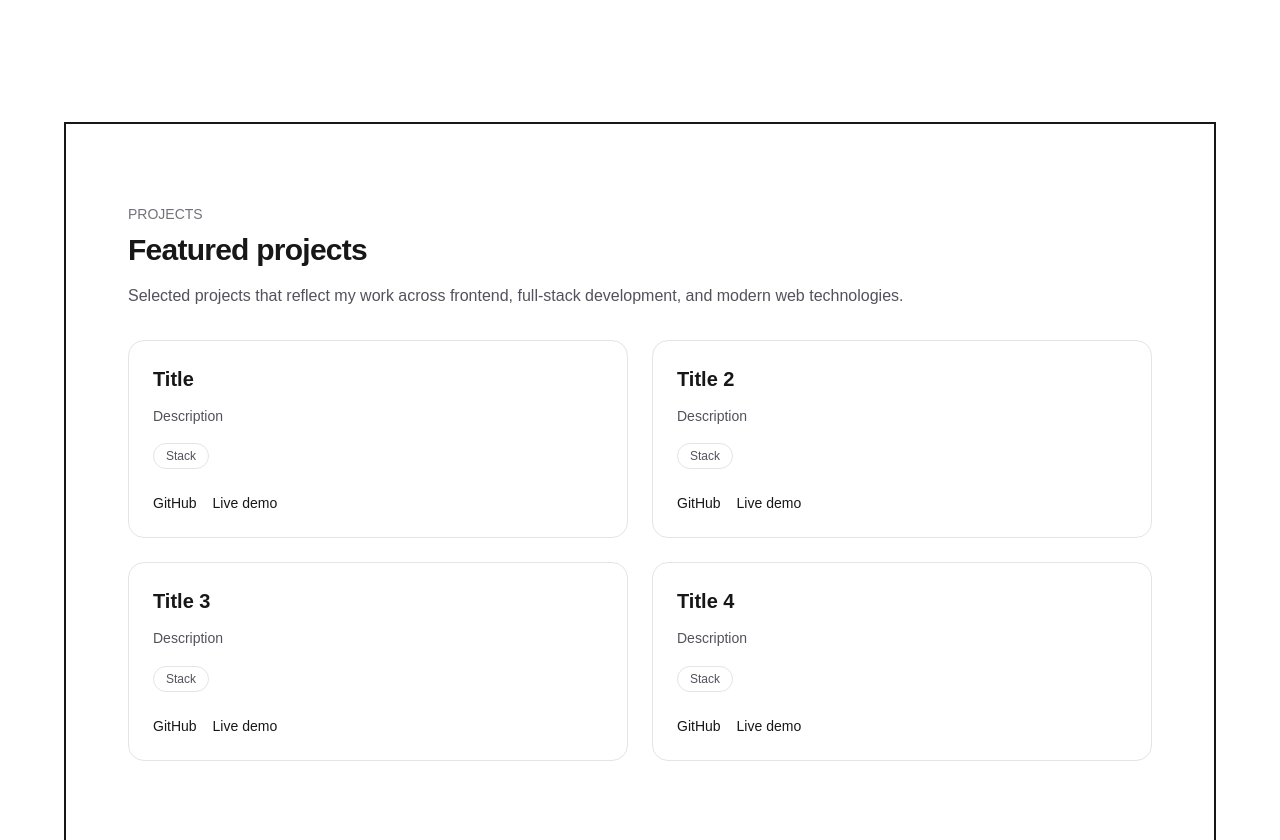
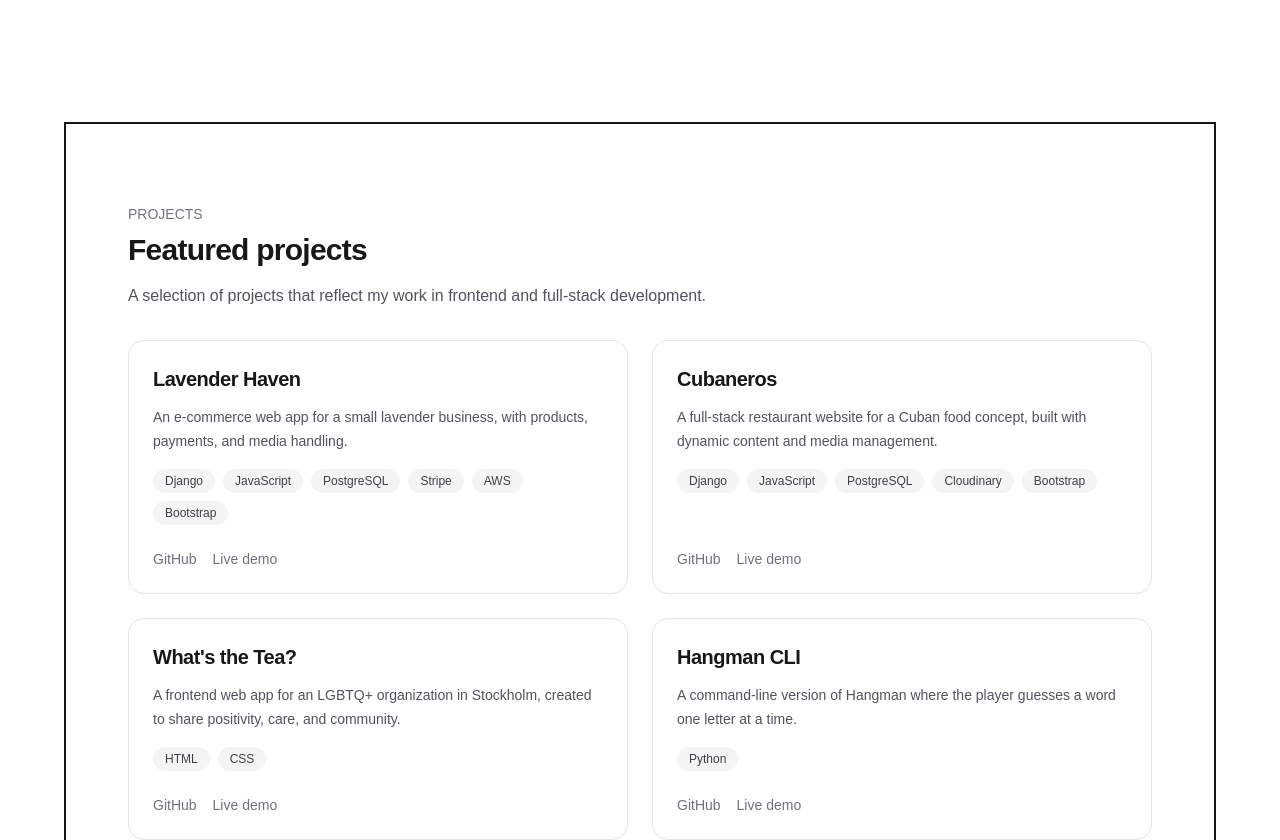
Before and after one commit to Balkaneros91/my-portfolio, a Next.js app: page / in a window 1280 px wide. Shown: the part 1960-2800 px from the top of the page. Built offline with nearby package versions, Linux system fonts and the light colour scheme.

Commit message:
Compose homepage from section components

```diff
--- a/app/page.tsx
+++ b/app/page.tsx
@@ -1,196 +1,21 @@
 import Header from "@/components/layout/Header";
-import Section from "@/components/layout/Section";
 
-const skillGroups = [
-  {
-    title: "Frontend",
-    items: [
-      "HTML",
-      "CSS",
-      "JavaScript",
-      "TypeScript",
-      "React",
-      "Next.js",
-      "Tailwind CSS",
-      "Bootstrap",
-    ],
-  },
-  {
-    title: "Backend",
-    items: ["Node.js", "Express", "REST APIs", "GraphQL"],
-  },
-  {
-    title: "Databases",
-    items: ["MongoDB", "PostgreSQL", "Supabase"],
-  },
-  {
-    title: "Tools",
-    items: ["Git", "GitHub", "VS Code", "Figma", "Azure DevOps"],
-  },
-];
-
-const featuredProjects = [
-  {
-    title: "Title",
-    description: "Description",
-    stack: ["Stack"],
-    github: "#",
-    demo: "#",
-  },
-  {
-    title: "Title 2",
-    description: "Description",
-    stack: ["Stack"],
-    github: "#",
-    demo: "#",
-  },
-  {
-    title: "Title 3",
-    description: "Description",
-    stack: ["Stack"],
-    github: "#",
-    demo: "#",
-  },
-  {
-    title: "Title 4",
-    description: "Description",
-    stack: ["Stack"],
-    github: "#",
-    demo: "#",
-  },
-];
+import HeroSection from "@/components/sections/HeroSection";
+import AboutSection from "@/components/sections/AboutSection";
+import SkillsSection from "@/components/sections/SkillsSection";
+import ProjectsSection from "@/components/sections/ProjectsSection";
+import ContactSection from "@/components/sections/ContactSection";
 
 export default function Home() {
   return (
     <>
       <Header />
       <main>
-        {/* Hero section */}
-        <Section>
-          <div className="mx-auto max-w-xl text-center py-24">
-            <p className="text-sm font-medium uppercase mb-3 text-zinc-500">
-              Hello, I&apos;m
-            </p>
-            <h1 className="text-5xl font-bold tracking-tight">
-              Antonio-Claudio Andelic
-            </h1>
-
-            <p className="mt-4 text-lg leading-relaxed text-zinc-600">
-              Junior Full-Stack Developer focused on JavaScript, React, and
-              modern web development.
-            </p>
-          </div>
-        </Section>
-
-        {/* About section */}
-        <Section>
-          <div className="mx-auto max-w-3xl py-20">
-            <p className="text-sm font-medium uppercase text-zinc-500">About</p>
-            <h2 className="mt-2 text-3xl font-semibold tracking-tight">
-              About me
-            </h2>
-
-            <div className="mt-6 space-y-4 text-base leading-relaxed text-zinc-600">
-              <p>
-                I&apos;m a newly graduated junior full-stack developer with a
-                background in modern web development and hands-on experience
-                from education and internship-based team environments.
-              </p>
-              <p>
-                My previous work experience in banking and hospitality has
-                strengthened my communication skills, teamwork, customer focus,
-                and maturity. I&apos;m now looking for a role where I can keep
-                growing in a real development team.
-              </p>
-            </div>
-          </div>
-        </Section>
-
-        {/* Skills section */}
-        <Section>
-          <div className="mx-auto max-w-5xl py-20">
-            <p className="text-sm font-medium uppercase text-zinc-500">
-              Skills
-            </p>
-            <h2 className="mt-2 text-3xl font-semibold tracking-tight">
-              Skills
-            </h2>
-            <p className="mt-4 text-base text-zinc-600">
-              Here are the technologies and tools I have been working with
-              throughout my education and projects.
-            </p>
-
-            <div className="mt-8 grid gap-6 sm:grid-cols-2">
-              {skillGroups.map((group) => (
-                <div
-                  key={group.title}
-                  className="rounded-2xl border border-zinc-200 p-5 bg-white">
-                  <h3 className="text-lg font-semibold">{group.title}</h3>
-                  <ul className="mt-3 space-y-1 text-sm text-zinc-600">
-                    {group.items.map((item) => (
-                      <li key={item}>{item}</li>
-                    ))}
-                  </ul>
-                </div>
-              ))}
-            </div>
-          </div>
-        </Section>
-
-        {/* Projects section */}
-        <Section>
-          <div className="mx-auto max-w-5xl py-20">
-            <p className="text-sm font-medium uppercase text-zinc-500">
-              Projects
-            </p>
-            <h2 className="mt-2 text-3xl font-semibold tracking-tight">
-              Featured projects
-            </h2>
-            <p className="mt-4 text-base text-zinc-600">
-              Selected projects that reflect my work across frontend, full-stack
-              development, and modern web technologies.
-            </p>
-
-            <div className="mt-8 grid gap-6 sm:grid-cols-2">
-              {featuredProjects.map((project) => (
-                <div
-                  key={project.title}
-                  className="rounded-2xl border border-zinc-200 p-6">
-                  <h3 className="text-xl font-semibold">{project.title}</h3>
-                  <p className="mt-3 text-sm leading-relaxed text-zinc-600">
-                    {project.description}
-                  </p>
-                  <div className="mt-4 flex flex-wrap gap-2">
-                    {project.stack.map((tech) => (
-                      <span
-                        key={tech}
-                        className="rounded-full border border-zinc-200 px-3 py-1 text-xs text-zinc-600">
-                        {tech}
-                      </span>
-                    ))}
-                  </div>
-                  <div className="mt-6 flex gap-4 text-sm font-medium">
-                    <a href={project.github}>GitHub</a>
-                    <a href={project.demo}>Live demo</a>
-                  </div>
-                </div>
-              ))}
-            </div>
-          </div>
-        </Section>
-
-        {/* Contact */}
-        <Section>
-          <div className="mx-auto max-w-xl py-20">
-            <p className="text-sm font-medium uppercase text-zinc-500">
-              Contact
-            </p>
-            <h2 className="mt-2 text-3xl font-semibold tracking-tight">
-              Contact
-            </h2>
-            <p>Contact paragraph</p>
-          </div>
-        </Section>
+        <HeroSection />
+        <AboutSection />
+        <SkillsSection />
+        <ProjectsSection />
+        <ContactSection />
       </main>
     </>
   );
```
